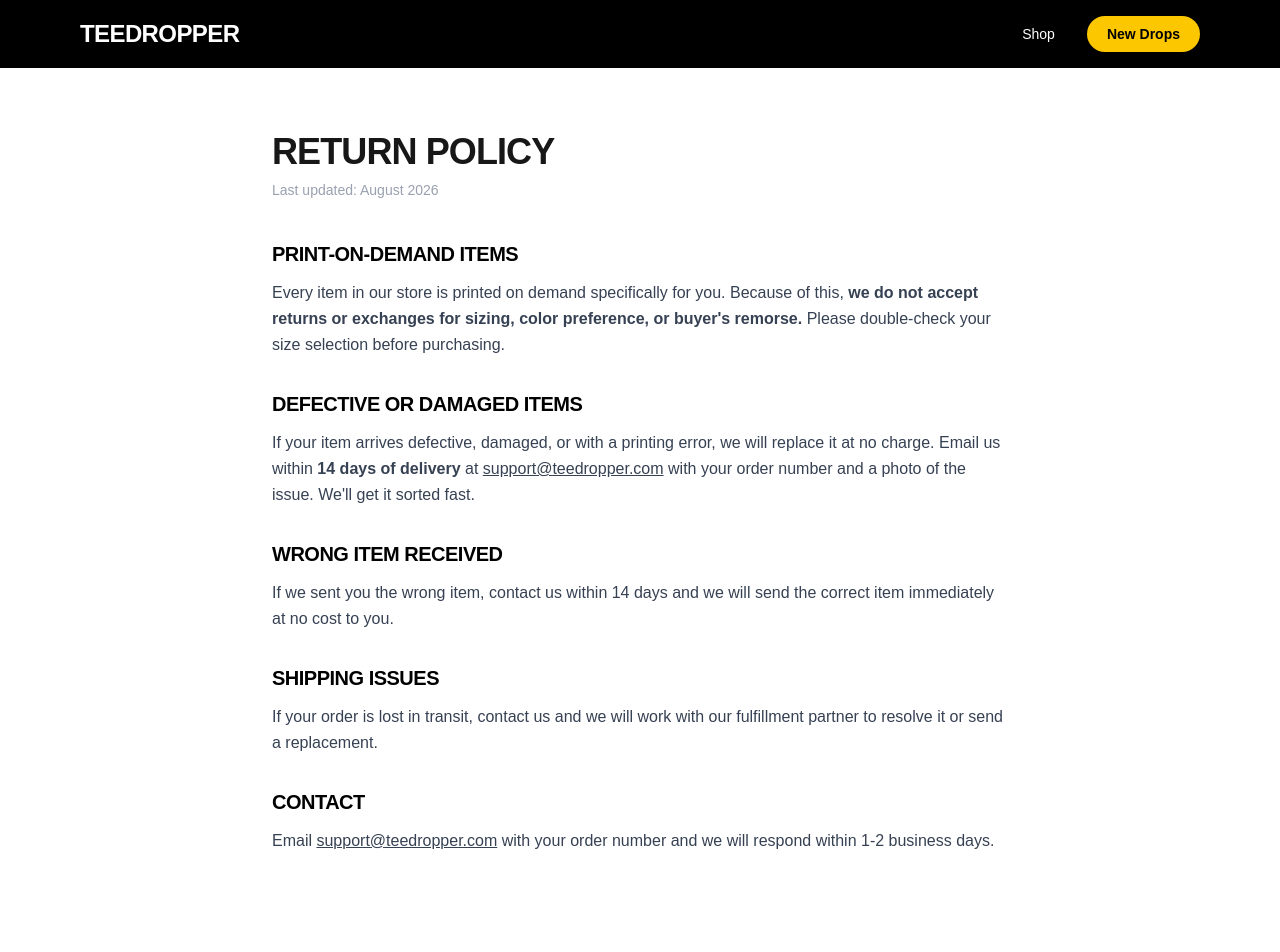
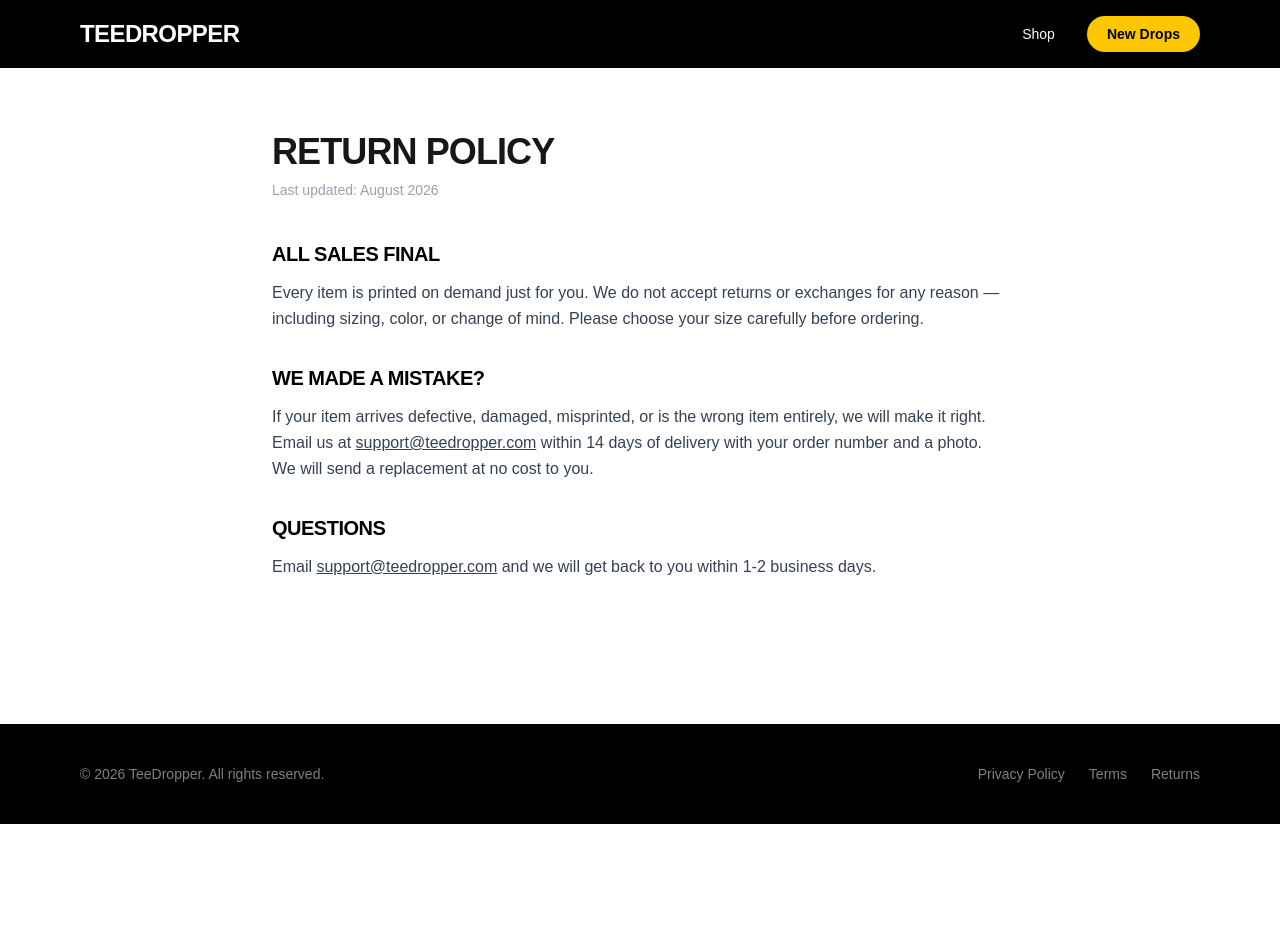
Before and after one commit to christworldorder/teedropper, a Next.js app: page /returns in a window 1280 px wide. Shown: the top 952 px of the page. After the commit the page ends 824 px from the top, so only its background shows below. Built offline with nearby package versions, Linux system fonts and the light colour scheme.

Commit message:
Simplify return policy — all sales final, replacement for our errors only

```diff
--- a/src/app/returns/page.tsx
+++ b/src/app/returns/page.tsx
@@ -6,28 +6,18 @@ export default function Returns() {
 
       <div className="space-y-8 text-gray-700 leading-relaxed">
         <section>
-          <h2 className="text-xl font-black uppercase tracking-tight text-black mb-3">Print-on-Demand Items</h2>
-          <p>Every item in our store is printed on demand specifically for you. Because of this, <strong>we do not accept returns or exchanges for sizing, color preference, or buyer&apos;s remorse.</strong> Please double-check your size selection before purchasing.</p>
+          <h2 className="text-xl font-black uppercase tracking-tight text-black mb-3">All Sales Final</h2>
+          <p>Every item is printed on demand just for you. We do not accept returns or exchanges for any reason — including sizing, color, or change of mind. Please choose your size carefully before ordering.</p>
         </section>
 
         <section>
-          <h2 className="text-xl font-black uppercase tracking-tight text-black mb-3">Defective or Damaged Items</h2>
-          <p>If your item arrives defective, damaged, or with a printing error, we will replace it at no charge. Email us within <strong>14 days of delivery</strong> at <a href="mailto:support@teedropper.com" className="underline hover:text-yellow-500">support@teedropper.com</a> with your order number and a photo of the issue. We&apos;ll get it sorted fast.</p>
+          <h2 className="text-xl font-black uppercase tracking-tight text-black mb-3">We Made a Mistake?</h2>
+          <p>If your item arrives defective, damaged, misprinted, or is the wrong item entirely, we will make it right. Email us at <a href="mailto:support@teedropper.com" className="underline hover:text-yellow-500">support@teedropper.com</a> within 14 days of delivery with your order number and a photo. We will send a replacement at no cost to you.</p>
         </section>
 
         <section>
-          <h2 className="text-xl font-black uppercase tracking-tight text-black mb-3">Wrong Item Received</h2>
-          <p>If we sent you the wrong item, contact us within 14 days and we will send the correct item immediately at no cost to you.</p>
-        </section>
-
-        <section>
-          <h2 className="text-xl font-black uppercase tracking-tight text-black mb-3">Shipping Issues</h2>
-          <p>If your order is lost in transit, contact us and we will work with our fulfillment partner to resolve it or send a replacement.</p>
-        </section>
-
-        <section>
-          <h2 className="text-xl font-black uppercase tracking-tight text-black mb-3">Contact</h2>
-          <p>Email <a href="mailto:support@teedropper.com" className="underline hover:text-yellow-500">support@teedropper.com</a> with your order number and we will respond within 1-2 business days.</p>
+          <h2 className="text-xl font-black uppercase tracking-tight text-black mb-3">Questions</h2>
+          <p>Email <a href="mailto:support@teedropper.com" className="underline hover:text-yellow-500">support@teedropper.com</a> and we will get back to you within 1-2 business days.</p>
         </section>
       </div>
     </div>
```
